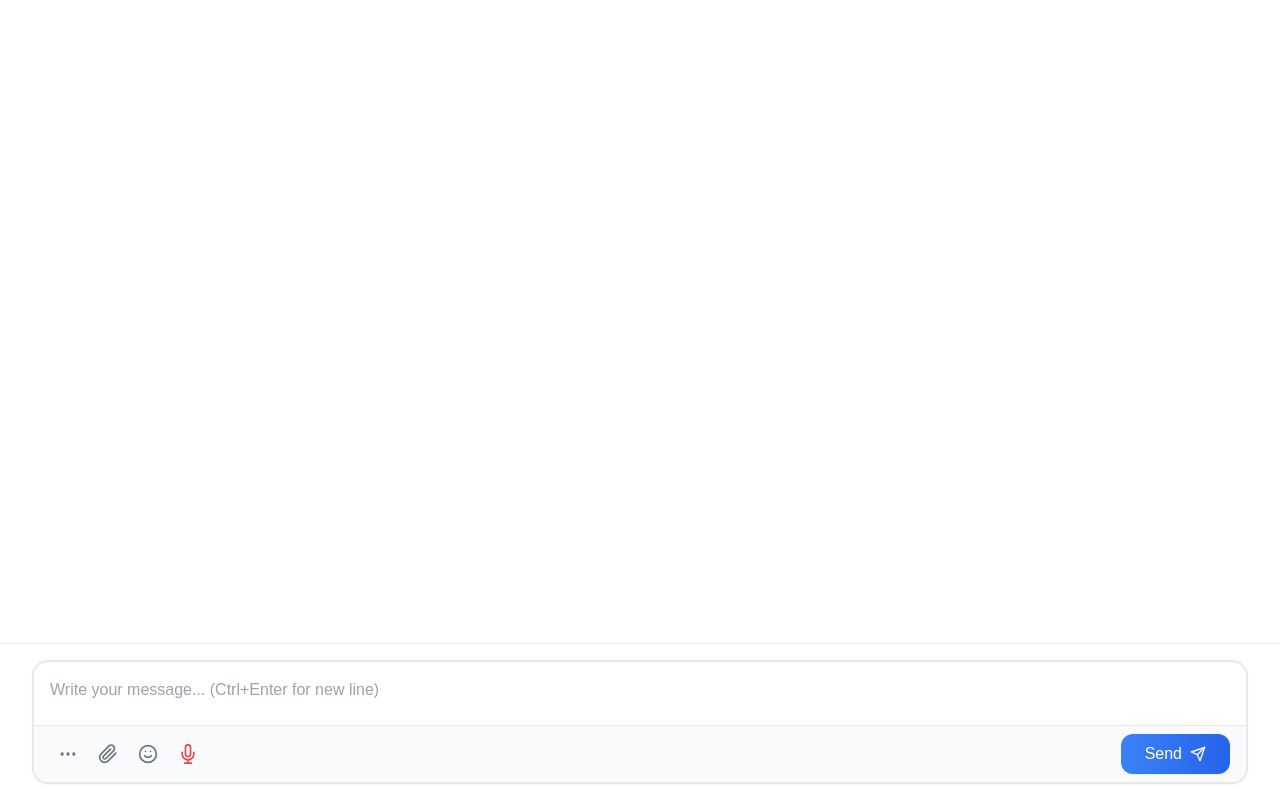
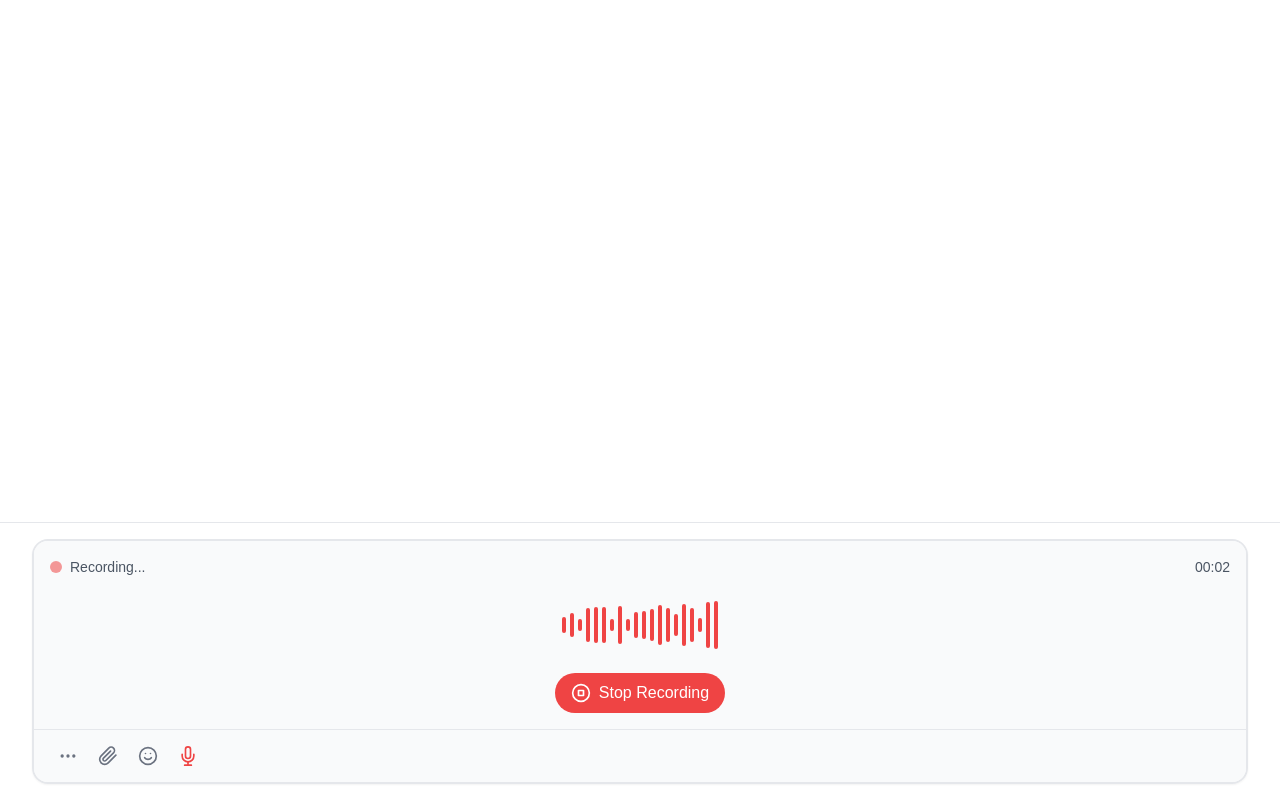
Before and after one commit to venu123143/portfolio, a React (Vite) app: page /chat in a window 1280 px wide. Both pictures are taken after a click on the button "Voice message". Built offline with nearby package versions, Linux system fonts and the light colour scheme; a web font is replaced by a local one.

Commit message:
vite config changes

```diff
--- a/package.json
+++ b/package.json
@@ -5,12 +5,14 @@
   "type": "module",
   "scripts": {
     "tsc": "tsc",
-    "start": "vite --port 3000",
+    "start": "vite --port 5173",
     "build": "tsc -b && vite build",
     "lint": "eslint .",
     "preview": "vite preview"
   },
   "dependencies": {
+    "@emoji-mart/data": "^1.2.1",
+    "@emoji-mart/react": "^1.1.1",
     "@emotion/react": "^11.13.5",
     "@emotion/styled": "^11.13.5",
     "@mui/material": "^6.1.8",
--- a/src/routes/Chat.tsx
+++ b/src/routes/Chat.tsx
@@ -2,11 +2,13 @@ import React, { useState, useRef, useEffect } from 'react';
 import { motion, AnimatePresence } from 'framer-motion';
 import {
   FiSend, FiPaperclip, FiSmile, FiMic, FiImage,
-  FiVideo, FiFile, FiX, FiLink, FiBold, FiItalic,
-  FiList, FiCode, FiMoreHorizontal, FiChevronDown,
-  FiCamera, FiUpload, FiMusic
+  FiVideo, FiFile, FiLink, FiBold, FiItalic,
+  FiList, FiCode, FiMoreHorizontal,
+  FiCamera, FiUpload, FiMusic, FiStopCircle
 } from 'react-icons/fi';
 import TextareaAutosize from 'react-textarea-autosize';
+import data from '@emoji-mart/data';
+import Picker from '@emoji-mart/react';
 
 interface Message {
   id: string;
@@ -16,6 +18,31 @@ interface Message {
   timestamp: Date;
 }
 
+const AudioWaveform = () => {
+  const [bars, setBars] = useState<number[]>(Array(20).fill(20));
+
+  useEffect(() => {
+    const interval = setInterval(() => {
+      setBars(prev => prev.map(() => Math.random() * 40 + 10));
+    }, 100);
+
+    return () => clearInterval(interval);
+  }, []);
+
+  return (
+    <div className="flex items-center justify-center gap-1 h-20 w-full">
+      {bars.map((height, index) => (
+        <motion.div
+          key={index}
+          className="w-1 bg-red-500 rounded-full"
+          animate={{ height: `${height}px` }}
+          transition={{ duration: 0.1 }}
+        />
+      ))}
+    </div>
+  );
+};
+
 const Chat = () => {
   const [messages, setMessages] = useState<Message[]>([]);
   const [inputText, setInputText] = useState('');
@@ -23,9 +50,30 @@ const Chat = () => {
   const [isAttachMenuOpen, setIsAttachMenuOpen] = useState(false);
   const [isFormatting, setIsFormatting] = useState(false);
   const [isEmojiOpen, setIsEmojiOpen] = useState(false);
+  const [recordingTime, setRecordingTime] = useState(0);
   const messagesEndRef = useRef<HTMLDivElement>(null);
   const fileInputRef = useRef<HTMLInputElement>(null);
   const textareaRef = useRef<any>(null);
+  const recordingInterval = useRef<any>(null);
+
+  useEffect(() => {
+    if (isRecording) {
+      recordingInterval.current = setInterval(() => {
+        setRecordingTime(prev => prev + 1);
+      }, 1000);
+    } else {
+      clearInterval(recordingInterval.current);
+      setRecordingTime(0);
+    }
+
+    return () => clearInterval(recordingInterval.current);
+  }, [isRecording]);
+
+  const formatTime = (seconds: number) => {
+    const mins = Math.floor(seconds / 60);
+    const secs = seconds % 60;
+    return `${mins.toString().padStart(2, '0')}:${secs.toString().padStart(2, '0')}`;
+  };
 
   const scrollToBottom = () => {
     messagesEndRef.current?.scrollIntoView({ behavior: 'smooth' });
@@ -120,6 +168,23 @@ const Chat = () => {
       textarea.focus();
       textarea.setSelectionRange(start + prefix.length, end + prefix.length);
     }, 0);
+  };
+
+  const onEmojiSelect = (emoji: any) => {
+    if (textareaRef.current) {
+      const start = textareaRef.current.selectionStart;
+      const end = textareaRef.current.selectionEnd;
+      const text = inputText;
+      const newText = text.substring(0, start) + emoji.native + text.substring(end);
+      setInputText(newText);
+
+      setTimeout(() => {
+        textareaRef.current.focus();
+        const newCursorPos = start + emoji.native.length;
+        textareaRef.current.setSelectionRange(newCursorPos, newCursorPos);
+      }, 0);
+    }
+    setIsEmojiOpen(false);
   };
 
   return (
@@ -253,11 +318,51 @@ const Chat = () => {
                 </div>
               </motion.div>
             )}
+
+            {isEmojiOpen && (
+              <motion.div
+                initial={{ opacity: 0, y: 10 }}
+                animate={{ opacity: 1, y: 0 }}
+                exit={{ opacity: 0, y: 10 }}
+                className="absolute bottom-full right-0 mb-2"
+              >
+                <div className="shadow-lg rounded-xl overflow-hidden">
+                  <Picker
+                    data={data}
+                    onEmojiSelect={onEmojiSelect}
+                    theme="light"
+                    previewPosition="none"
+                    skinTonePosition="none"
+                  />
+                </div>
+              </motion.div>
+            )}
           </AnimatePresence>
 
           {/* Main Input Area */}
           <div className="flex items-end">
             <div className="flex-1">
+              {isRecording ? (
+                <div className="p-4 bg-gray-50">
+                  <div className="flex items-center justify-between mb-2">
+                    <div className="flex items-center gap-2">
+                      <div className="w-3 h-3 rounded-full bg-red-500 animate-pulse" />
+                      <span className="text-sm text-gray-600">Recording...</span>
+                    </div>
+                    <span className="text-sm text-gray-600">{formatTime(recordingTime)}</span>
+                  </div>
+                  <AudioWaveform />
+                  <div className="flex justify-center mt-2">
+                    <button
+                      onClick={() => setIsRecording(false)}
+                      className="flex items-center gap-2 px-4 py-2 bg-red-500 text-white rounded-full hover:bg-red-600 transition-colors"
+                    >
+                      <FiStopCircle className="w-5 h-5" />
+                      <span>Stop Recording</span>
+                    </button>
+                  </div>
+                </div>
+              ) : (
                 <TextareaAutosize
                   ref={textareaRef}
                   value={inputText}
@@ -269,6 +374,7 @@ const Chat = () => {
                   maxRows={6}
                   style={{ resize: 'none' }}
                 />
+              )}
             </div>
           </div>
 
@@ -315,7 +421,12 @@ const Chat = () => {
                 </span>
               </button>
               <button
-                onClick={() => setIsRecording(!isRecording)}
+                onClick={() => {
+                  setIsRecording(!isRecording);
+                  setIsFormatting(false);
+                  setIsAttachMenuOpen(false);
+                  setIsEmojiOpen(false);
+                }}
                 className={`p-2 hover:bg-white rounded-lg transition-colors relative group ${
                   isRecording ? 'text-red-500' : 'text-gray-500 hover:text-blue-600'
                 }`}
@@ -326,6 +437,7 @@ const Chat = () => {
                 </span>
               </button>
             </div>
+            {!isRecording && (
               <button
                 onClick={handleSendMessage}
                 className="bg-gradient-to-r from-blue-500 to-blue-600 text-white px-6 py-2 rounded-xl hover:from-blue-600 hover:to-blue-700 transition-all transform hover:scale-105 flex items-center gap-2 shadow-sm"
@@ -333,6 +445,7 @@ const Chat = () => {
                 <span>Send</span>
                 <FiSend className="w-4 h-4" />
               </button>
+            )}
           </div>
         </div>
 
--- a/vite.config.ts
+++ b/vite.config.ts
@@ -1,7 +1,11 @@
 import { defineConfig } from 'vite'
 import react from '@vitejs/plugin-react-swc'
 
-// https://vite.dev/config/
 export default defineConfig({
   plugins: [react()],
-})
+  server: {
+    watch: {
+      ignored: ['**/.git/**', '**/node_modules/**']
+    }
+  }
+});
```
Also changed, not shown: 1 other file (tests, documents, lock files or other folders). Lines whose indentation alone changed are shown as unchanged.
